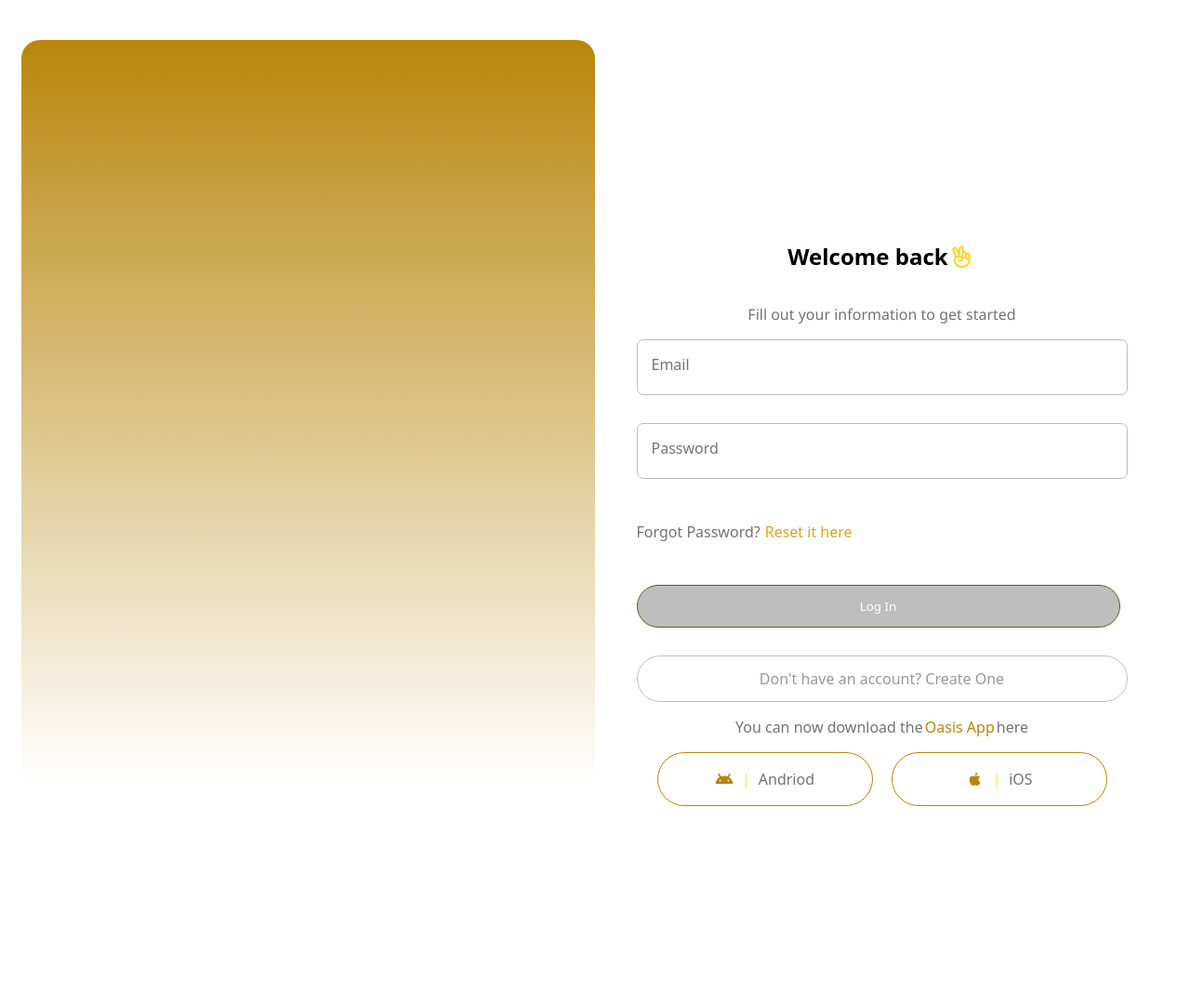
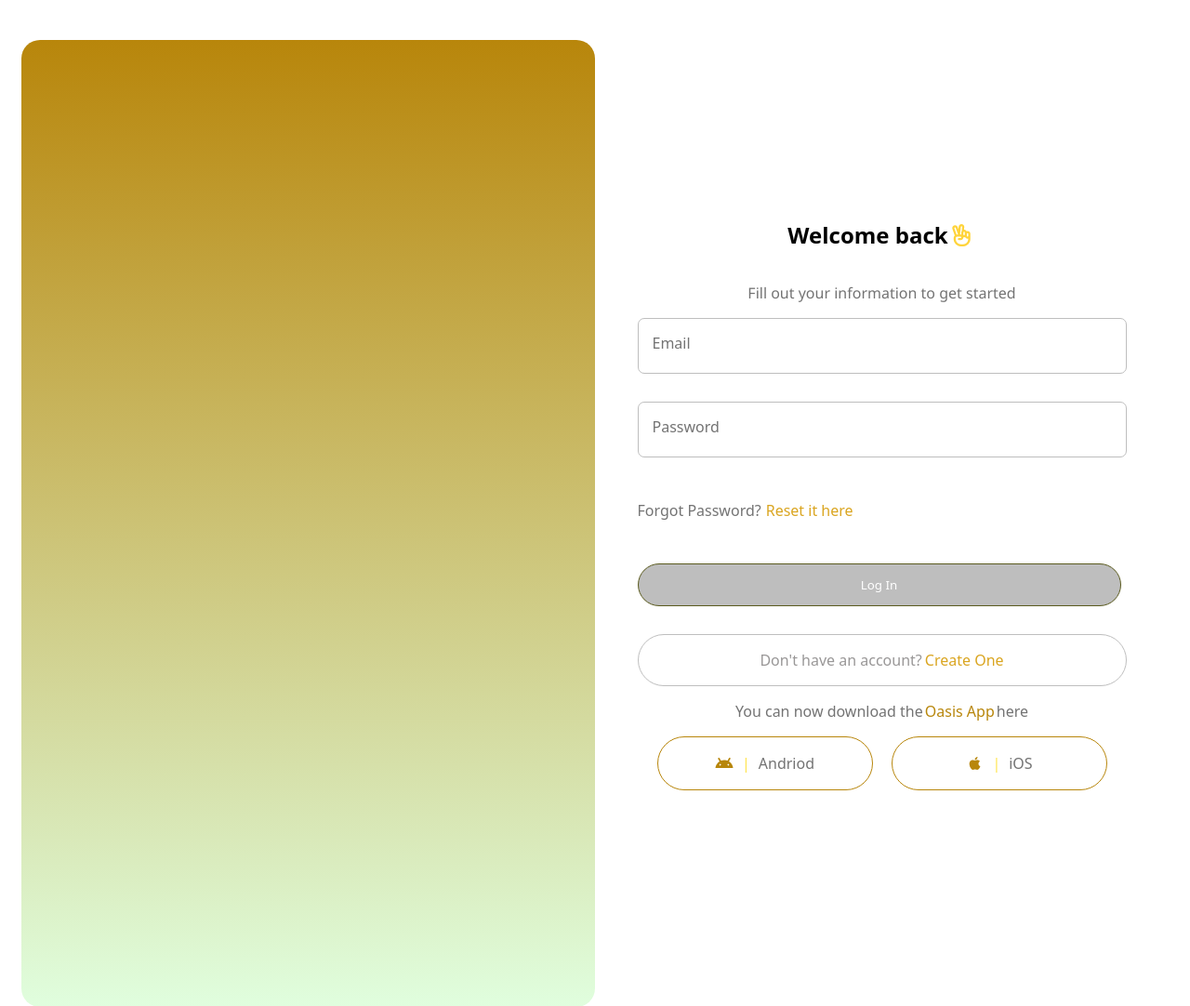
Before and after one commit to alexamaramiro-spec/My-project, a plain HTML site: page index.html in a window 1280 px wide. Shown: the top 1082 px of the page at 93% size. Drawn offline with Linux system fonts and the light colour scheme.

Commit message:
Added height to Create an account div, add ore height to box-2

```diff
--- a/index.html
+++ b/index.html
@@ -34,7 +34,7 @@
 
                 <div class="log">
                     <button>Log In</button>
-                    <a href="./register.html" class="reg">Don't have an account? Create One</a>
+                    <a href="./register.html" class="reg">Don't have an account?<p style="color: goldenrod;">Create One</p></a>
                 </div>
 
             </form>
--- a/style.css
+++ b/style.css
@@ -18,7 +18,7 @@
 .container .box-1{
    width: 50%;
    height: 50%;
-   margin-top: 250px;
+   margin-top: 230px;
    left: 250px;
    right: 250px;
    display: flex;
@@ -32,8 +32,8 @@
 
 .container .box-2{
    width: 50%;
-   height: 100vh;
-   background: linear-gradient(rgb(184, 134, 11), white);
+   height: 130vh;
+   background: linear-gradient(rgb(184, 134, 11), rgb(224, 254, 222));
    border-radius: 20px;
    margin-top: 20px;
 }
@@ -273,9 +273,10 @@ button{
    gap: 3px;
    justify-content: center;
    border: 1px solid #bebebe;
-   width: 500px;
+   width: 520px;
    border-radius: 50px;
-   padding: 13px;
+   padding: 2px;
+   height: 50px;
    background-color: transparent;
    color: black;
    color: #999797;
```
